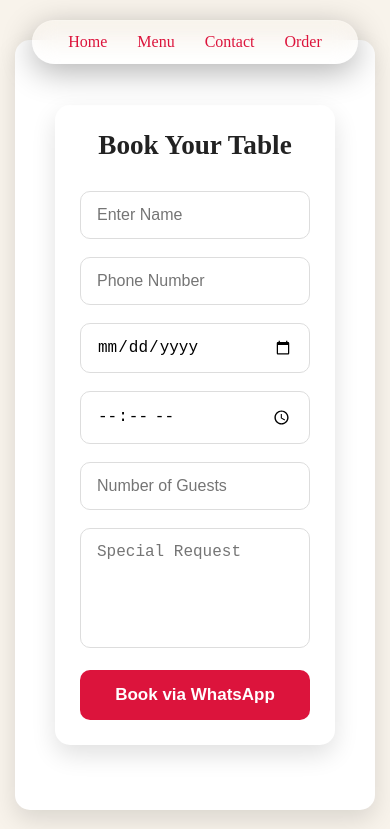
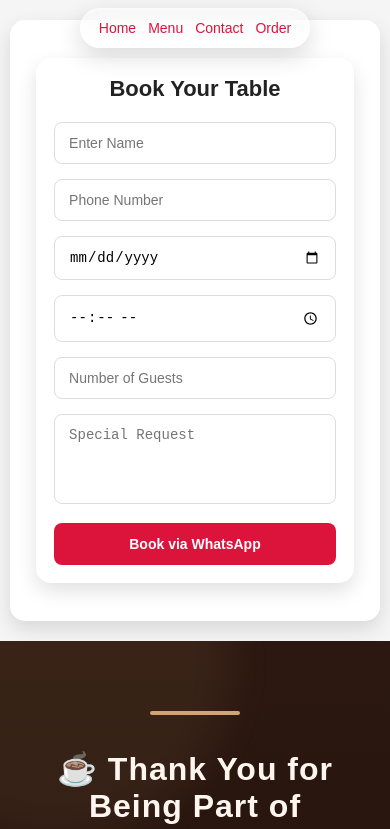
Before and after one commit to upadhyayakundan326-png/daphnes, a Next.js app: page /booking in a window 390 px wide. Shown: the top 829 px of the page. Built offline with nearby package versions, Linux system fonts and the light colour scheme.

Commit message:
solve some minor fixes for posting it into linkdin

```diff
--- a/app/booking/booking.css
+++ b/app/booking/booking.css
@@ -1,56 +1,63 @@
 /* booking.css */
 
+body {
+    margin: 0;
+    background: #f5f5f5;
+    font-family: Arial, Helvetica, sans-serif;
+}
+
 main {
-    max-width: 700px;
-    margin: 100px auto;
-    padding: 40px;
+    width: 100%;
+    max-width: 500px;
+    margin: 40px auto;
+    padding: 25px;
     background: #fff;
     border-radius: 15px;
-    box-shadow: 0 10px 25px rgba(0,0,0,0.12);
+    box-shadow: 0 8px 20px rgba(0,0,0,.12);
 }
 
 main h1 {
     text-align: center;
-    margin-bottom: 30px;
+    margin-bottom: 20px;
     color: #222;
-    font-size: 2rem;
+    font-size: 30px;
 }
 
 main input,
 main textarea {
     width: 100%;
-    padding: 14px 16px;
-    margin-bottom: 18px;
+    padding: 12px 14px;
+    margin-bottom: 15px;
     border: 1px solid #ddd;
-    border-radius: 10px;
-    font-size: 16px;
+    border-radius: 8px;
+    font-size: 15px;
     outline: none;
-    transition: .3s;
+    transition: 0.3s;
     box-sizing: border-box;
 }
 
 main input:focus,
 main textarea:focus {
     border-color: crimson;
-    box-shadow: 0 0 8px rgba(220,20,60,.25);
+    box-shadow: 0 0 8px rgba(220,20,60,.2);
 }
 
 main textarea {
+    height: 90px;
     resize: none;
-    height: 120px;
 }
 
 main button {
     width: 100%;
-    padding: 15px;
+    padding: 13px;
     background: crimson;
     color: white;
     border: none;
-    border-radius: 10px;
-    font-size: 17px;
+    border-radius: 8px;
+    font-size: 16px;
     font-weight: 600;
     cursor: pointer;
-    transition: .3s;
+    transition: 0.3s;
 }
 
 main button:hover {
@@ -58,13 +65,43 @@ main button:hover {
     transform: translateY(-2px);
 }
 
-@media (max-width:768px) {
+/* Large Desktop */
+@media (min-width: 1200px) {
     main {
-        margin: 40px 15px;
-        padding: 25px;
+        max-width: 520px;
+        margin: 30px auto;
+        padding: 22px;
+    }
+}
+
+/* Tablet */
+@media (max-width: 768px) {
+    main {
+        max-width: 90%;
+        margin: 30px auto;
+        padding: 20px;
     }
 
     main h1 {
-        font-size: 1.7rem;
+        font-size: 26px;
     }
 }
+
+/* Mobile */
+@media (max-width: 480px) {
+    main {
+        max-width: 95%;
+        margin: 20px auto;
+        padding: 18px;
+    }
+
+    main h1 {
+        font-size: 22px;
+    }
+
+    main input,
+    main textarea,
+    main button {
+        font-size: 14px;
+    }
+}
--- a/components/navbar.css
+++ b/components/navbar.css
@@ -1,48 +1,88 @@
-/* Container styling - Header ko image ke upar float karne ke liye */
+/* Navbar */
 .nav {
-
-  top: 0;
-  left: 0;
+  position: fixed;
+  top: 15px;
+  left: 50%;
+  transform: translateX(-50%);
   width: 100%;
   display: flex;
-  justify-content: center; /* Nav items ko center karne ke liye */
-  align-items: center;
-  padding: 20px 0;
+  justify-content: center;
   z-index: 1000;
-  background: transparent;
-  position: fixed;
+  pointer-events: none;
 }
 
-/* Glassmorphism Pill (ul.navlinks) */
+/* Glass Navbar */
 .navlinks {
+  pointer-events: auto;
+
   display: flex;
   align-items: center;
-  gap: 30px;
+  justify-content: center;
+  gap: 35px;
+
   list-style: none;
+  margin: 0;
   padding: 12px 35px;
-  margin: 0;
-  border-radius: 50px;
 
-  /* Frosted Glass Effect */
-  background: rgba(255, 255, 255, 0.08); /* Transparent Overlay */
-  backdrop-filter: blur(12px);          /* Background Blur */
-  -webkit-backdrop-filter: blur(12px);
-  border: 1px solid rgba(255, 255, 255, 0.18); /* Subtle White Border */
-  box-shadow: 0 8px 32px 0 rgba(0, 0, 0, 0.3);
+  border-radius: 999px;
 
+  background: rgba(255, 255, 255, 0.18);
+  backdrop-filter: blur(14px);
+  -webkit-backdrop-filter: blur(14px);
+
+  border: 1px solid rgba(255,255,255,0.3);
+
+  box-shadow:
+    0 8px 25px rgba(0,0,0,.15),
+    inset 0 1px 1px rgba(255,255,255,.4);
 }
 
-/* Individual Links */
+/* Links */
 .link a{
   text-decoration: none;
   color: crimson;
+  font-size: 17px;
+  font-weight: 500;
   transition: .3s;
 }
 
 .link a:hover{
   color: #fff;
-    text-decoration: underline;
-    text-decoration-color: crimson;
-    text-decoration-thickness: 2px;
-    text-underline-offset: 6px;
 }
+
+/* Tablet */
+@media (max-width:768px){
+
+  .nav{
+    top: 10px;
+  }
+
+  .navlinks{
+    gap:20px;
+    padding:10px 25px;
+  }
+
+  .link a{
+    font-size:15px;
+  }
+
+}
+
+/* Mobile */
+@media (max-width:480px){
+
+  .nav{
+    top:8px;
+  }
+
+  .navlinks{
+    gap:12px;
+    padding:10px 18px;
+    border-radius:20px;
+  }
+
+  .link a{
+    font-size:14px;
+  }
+
+}
```
Lines whose indentation alone changed are shown as unchanged.
